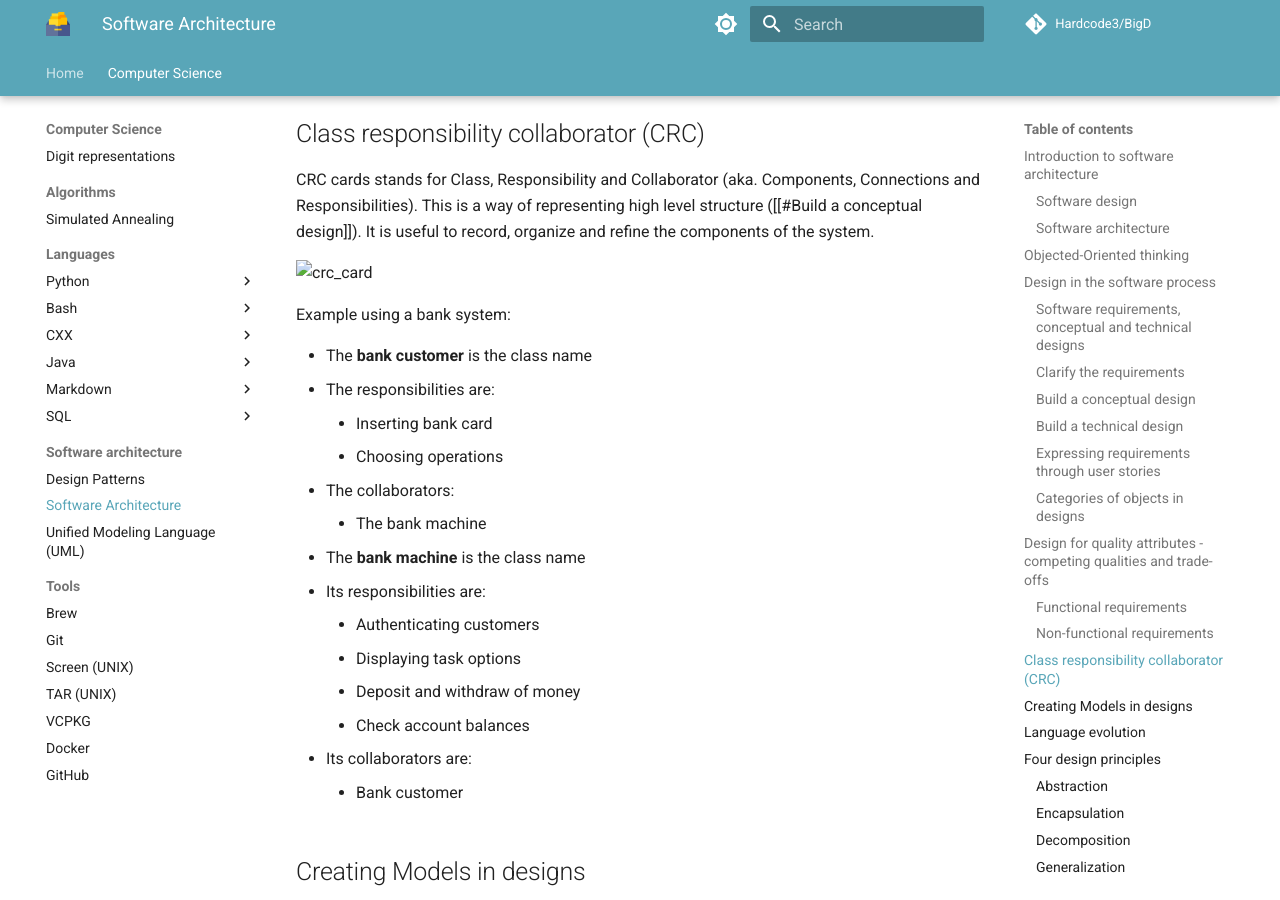
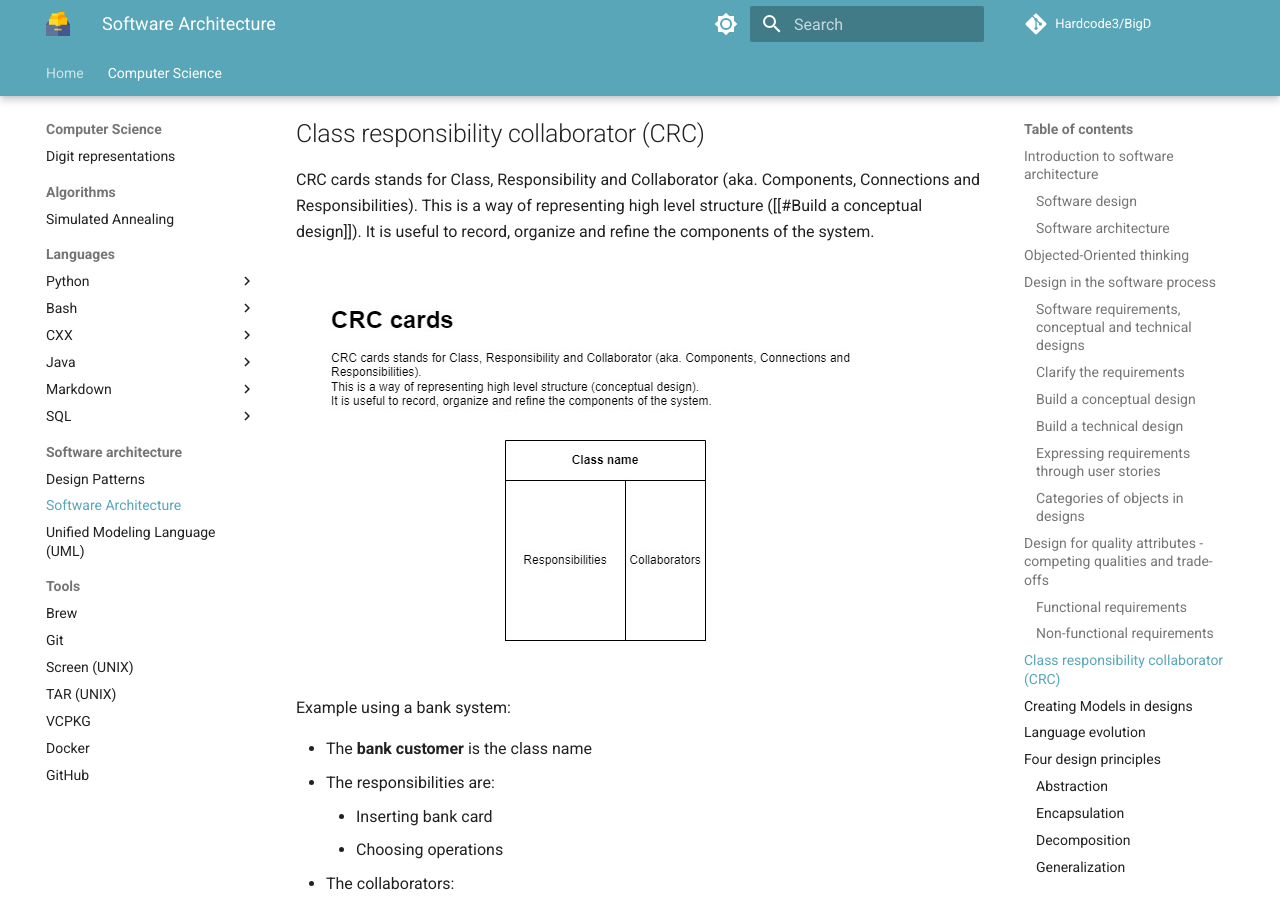
Before and after one commit to Hardcode3/BigD, an MkDocs documentation site: the page built from docs/computer_science/software_architecture/software_architecture.md, in a window 1280 px wide and 900 px high, scrolled down 4599 px. Built offline with MkDocs 1.6.1 and Material for MkDocs 9.7.7, drawn with Linux system fonts in a browser that asks for light colours; comment, search, counter and statistics services are not loaded.

```diff
--- a/docs/computer_science/software_architecture/software_architecture.md
+++ b/docs/computer_science/software_architecture/software_architecture.md
@@ -157,7 +157,7 @@ CRC cards stands for Class, Responsibility and Collaborator (aka. Components, Co
 This is a way of representing high level structure ([[#Build a conceptual design]]).
 It is useful to record, organize and refine the components of the system.
 
-![crc_card](../res/software_architecture/CRC_card.jpg)
+![crc_card](../../res/software_architecture/CRC_card.jpg)
 
 Example using a bank system:
 
@@ -232,7 +232,7 @@ It has a frame lasting the whole life of the car and tires that can be replaced
 
 Properties turn into variables and operations into members.
 
-![uml_card](../res/software_architecture/UML_card.jpg)
+![uml_card](../../res/software_architecture/UML_card.jpg)
 
 Translates into (without considering the exposition):
 
@@ -263,7 +263,7 @@ This can be done by using the `private` specifier and implementing getter and se
 	- Aggregation
 	- Composition
 
-![uml_decomposition](../res/software_architecture/UML_decomposition.jpg)
+![uml_decomposition](../../res/software_architecture/UML_decomposition.jpg)
 
 #### Association
 
@@ -286,7 +286,7 @@ For instance: a person can interact with a plane. Neither owns the other.
 - Classes can implement one or more interface at a time which allows them to have multiple types.
 - Interfaces enable you to describe behaviors without the need to implement them, which allows you to reuse these abstractions.
 
-![UML_generalization](../res/software_architecture/UML_generalization.jpg)
+![UML_generalization](../../res/software_architecture/UML_generalization.jpg)
 
 #### Using inheritance
 
@@ -406,9 +406,9 @@ How to know when we misuse inheritance in POO?
 Sequence Diagrams are used to show your team how objects in your program interact with each other to complete tasks.
 This is a map of the conversations between the involved classes.
 
-![UML_diagrams-sequence_diagrams_UML](../res/software_architecture/UML_diagrams-sequence_diagrams_UML.jpg)
+![UML_diagrams-sequence_diagrams_UML](../../res/software_architecture/UML_diagrams-sequence_diagrams_UML.jpg)
 
-![UML_diagrams-sequence_diagrams_UML_example](../res/software_architecture/UML_diagrams-sequence_diagrams_UML_example.jpg)
+![UML_diagrams-sequence_diagrams_UML_example](../../res/software_architecture/UML_diagrams-sequence_diagrams_UML_example.jpg)
 
 ### UML state diagrams
 
@@ -425,9 +425,9 @@ There are 3 types of activities:
 
 Terminations represents an object being destroyed, or a process being complete, like returning the credit card at the bank machine.
 
-![UML_diagrams-state_diagrams_UML.jpg](../res/software_architecture/UML_diagrams-state_diagrams_UML.jpg)
+![UML_diagrams-state_diagrams_UML.jpg](../../res/software_architecture/UML_diagrams-state_diagrams_UML.jpg)
 
-![UML_diagrams-state_diagrams_UML_example.jpg](../res/software_architecture/UML_diagrams-state_diagrams_UML_example.jpg)
+![UML_diagrams-state_diagrams_UML_example.jpg](../../res/software_architecture/UML_diagrams-state_diagrams_UML_example.jpg)
 
 ## Model checking
 
```
Also changed, not shown: docs/computer_science/software_architecture/unified_modelling_language.md (+1 -1 lines).
